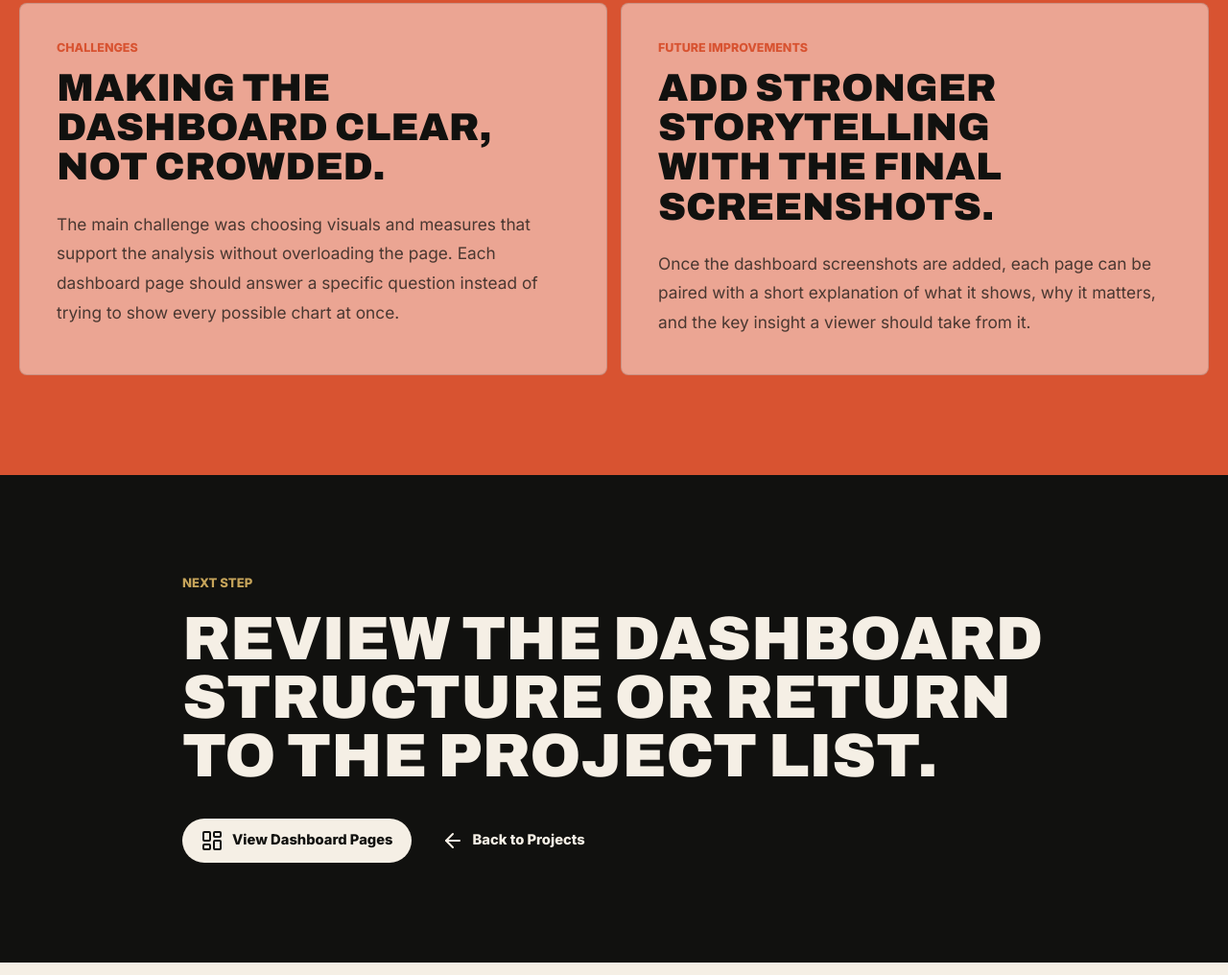
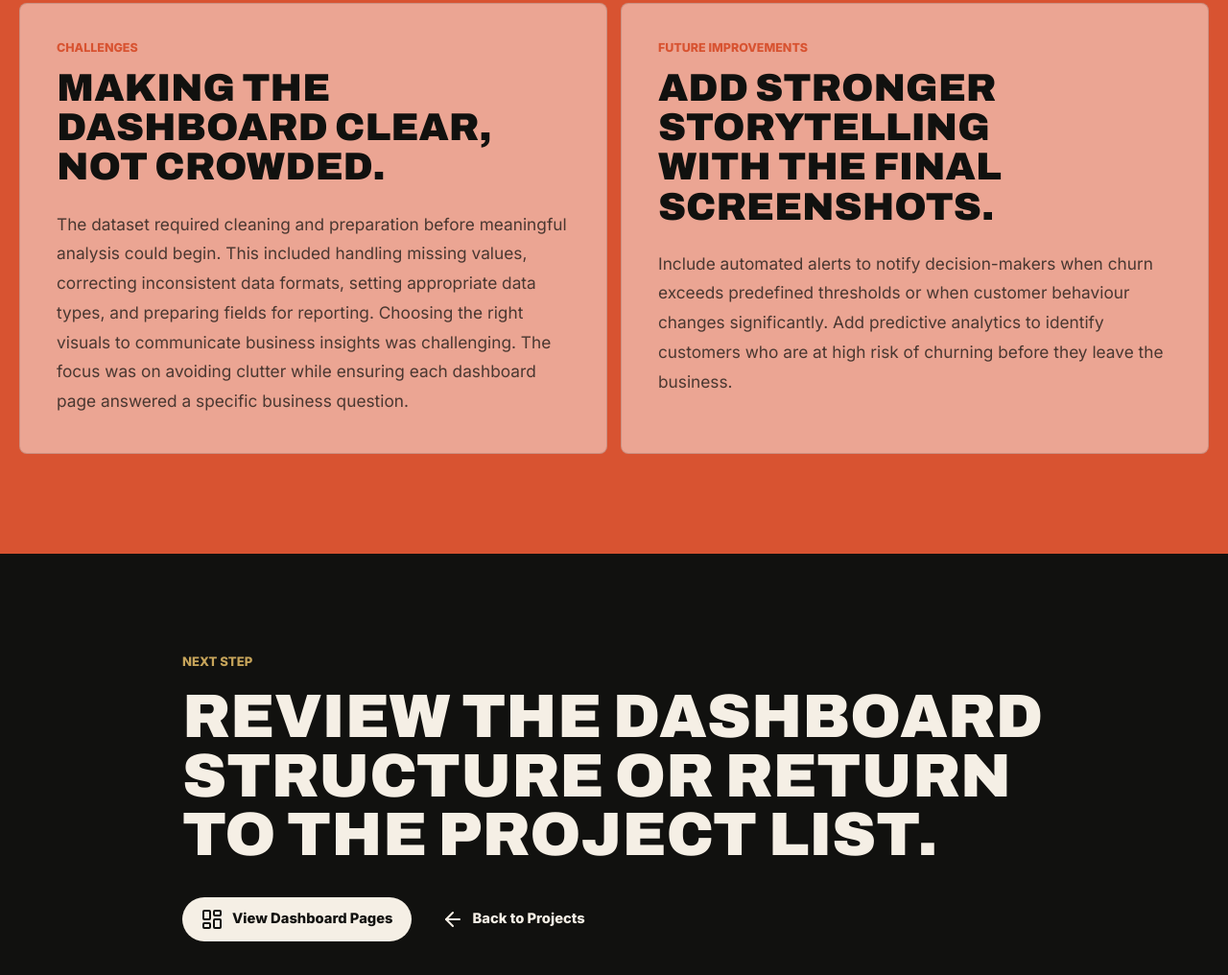
Before and after one commit to choenyanekgao18/choenyane-samuel-portfolio, a plain HTML site: page projects/customer-churn.html in a window 1280 px wide. Shown: the part 6441-7457 px from the top of the page at 96% size. Drawn offline with nearby package versions, Linux system fonts and the light colour scheme.

Commit message:
Final Portfolio

```diff
--- a/projects/customer-churn.html
+++ b/projects/customer-churn.html
@@ -356,18 +356,21 @@
                     <span>Challenges</span>
                     <h2>Making the dashboard clear, not crowded.</h2>
                     <p>
-                        The main challenge was choosing visuals and measures that support the analysis without overloading
-                        the page. Each dashboard page should answer a specific question instead of trying to show every
-                        possible chart at once.
+                        The dataset required cleaning and preparation before meaningful analysis could begin.
+                        This included handling missing values, correcting inconsistent data formats, setting
+                        appropriate data types, and preparing fields for reporting. Choosing the right visuals
+                         to communicate business insights was challenging. The focus was on avoiding clutter
+                         while ensuring each dashboard page answered a specific business question.
                     </p>
                 </article>
                 <article class="case-panel">
                     <span>Future improvements</span>
                     <h2>Add stronger storytelling with the final screenshots.</h2>
                     <p>
-                        Once the dashboard screenshots are added, each page can be paired with a short explanation of what
-                        it shows, why it matters, and the key insight a viewer should take from it.
-                    </p>
+                        Include automated alerts to notify decision-makers when churn exceeds
+                         predefined thresholds or when customer behaviour changes significantly.
+                         Add predictive analytics to identify customers who are at high risk of
+                         churning before they leave the business.
                 </article>
             </div>
         </section>
```
